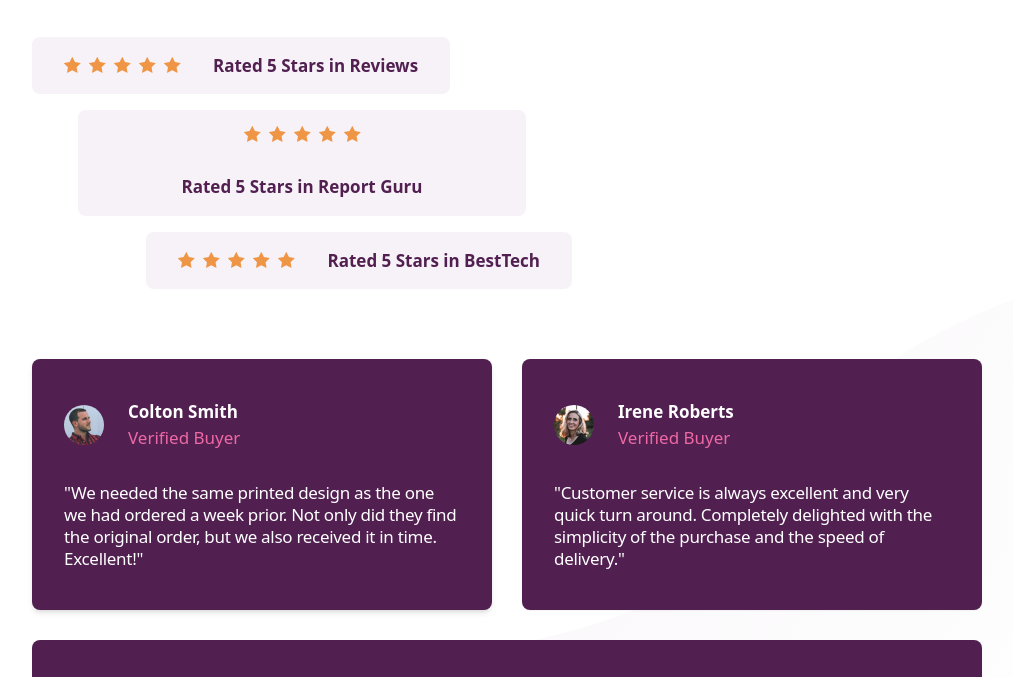
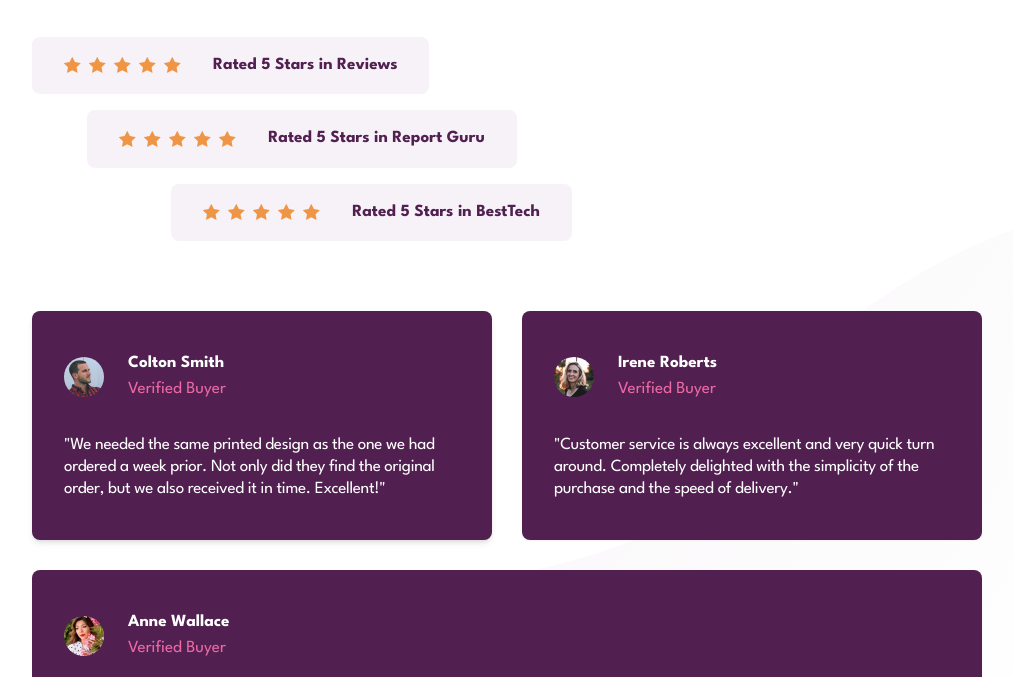
Before and after one commit to razouck/social-proof-section, a website: page index.html in a window 1280 px wide. Shown: the part 367-1044 px from the top of the page, without its empty margins (133-1146 px from the left). Drawn offline with Linux system fonts and the light colour scheme.

Commit message:
add fonts to index.html

```diff
--- a/index.html
+++ b/index.html
@@ -5,6 +5,9 @@
 		<meta name="viewport" content="width=device-width, initial-scale=1.0">
 		<link rel="icon" type="image/png" sizes="32x32" href="./images/favicon-32x32.png">
 		<title>Social Proof Section</title>
+		<link rel="preconnect" href="https://fonts.googleapis.com">
+		<link rel="preconnect" href="https://fonts.gstatic.com" crossorigin>
+		<link href="https://fonts.googleapis.com/css2?family=League+Spartan:wght@100..900&display=swap" rel="stylesheet">
 		<link rel="stylesheet" href="./css/main.css">
 		<link rel="stylesheet" href="./css/custom.css">
 	</head>
```
